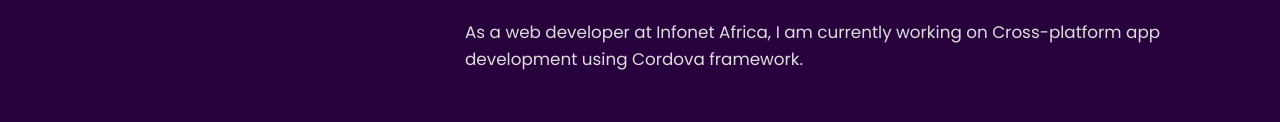
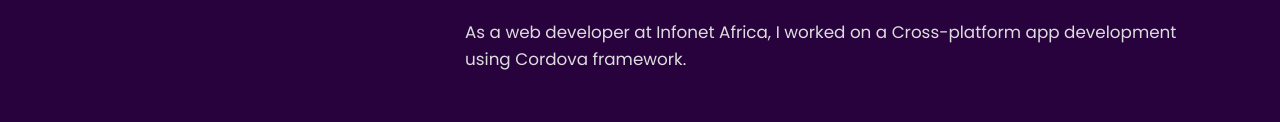
Before and after one commit to waithiageni/My_CV, a plain HTML site: page index.html in a window 1280 px wide. Shown: the part 745-867 px from the top of the page. Drawn offline with Linux system fonts and the light colour scheme; files whose address does not match are found by name.

Commit message:
added my coded cv

```diff
--- a/index.html
+++ b/index.html
@@ -244,7 +244,7 @@
 						<h4><b>WEB DEVELOPER - INTERN </b></h4>
 						<h5 class="font-yellow"><b>INFONET AFRICA</b></h5>
 						<h6 class="margin-t-10">AUGUST 2019 - OCTOBER 2019</h6>
-						<p class="font-semi-white margin-tb-30">As a web developer at Infonet Africa, I am currently working on Cross-platform app development using Cordova framework. </p>
+						<p class="font-semi-white margin-tb-30">As a web developer at Infonet Africa, I worked on a Cross-platform app development using Cordova framework. </p>
 						<!-- <ul class="list margin-b-30">
 							<li>Duis non volutpat arcu, eu mollis tellus.</li>
 							<li>Quis consequat nulla effi citur at.</li>
@@ -256,11 +256,7 @@
 						<h4><b>FIELD SALES REPRESENTATIVE</b></h4>
 						<h5 class="font-yellow"><b>ENNSVALLEY BAKERY LIMITED</b></h5>
 						<h6 class="margin-t-10">MAY 2018 – JANUARY 2019</h6>
-						<p class="font-semi-white margin-tb-30">As a field sales representative, I ensured that
-							all the supermarkets assigned to me had enough supply of bread and cakes. I was also
-							responsible for the shelves display and pushing sales for my product in terms of promoting
-							the bread and cakes to the customer. I achieved 10% sales increment in my assigned stores
-							as compared to the previous months when I was not the one in charge of the stores. </p>
+						<p class="font-semi-white margin-tb-30">As a field sales representative, I ensured that all the supermarkets assigned to me had enough supply of bread and cakes. I was also responsible for the shelves display and pushing sales for my product in terms of promoting the bread and cakes to the customer. I achieved 10% sales increment in my assigned stores as compared to the previous months when I was not the one in charge of the stores. </p>
 						<!-- <ul class="list margin-b-30">
 							<li>Duis non volutpat arcu, eu mollis tellus.</li>
 							<li>Quis consequat nulla effi citur at.</li>
```
